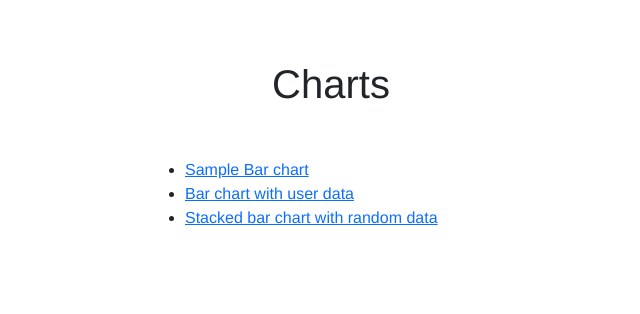
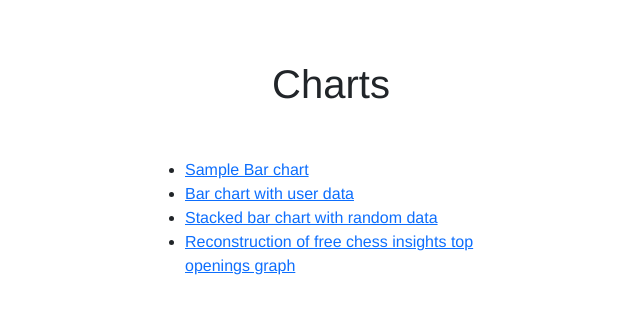
Before and after one commit to NotJoeMartinez/chart-tests, a Vue app: page / in a window 1280 px wide. Shown: the top 314 px of the page, without its empty margins (309-949 px from the left). Built offline with nearby package versions, Linux system fonts and the light colour scheme.

Commit message:
broken csv parsing

```diff
--- a/src/HomePage.vue
+++ b/src/HomePage.vue
@@ -7,14 +7,12 @@
             <div class="col-sm">
 
             </div>
-
-            <div class="col-md">
+            <div class="col">
                 <ul>
                     <li v-for="route in routes" :key="route.path">
-                        <router-link :to="route.path"> {{ route.name }} </router-link>
+                        <router-link :to="route.path"> {{ route.description }} </router-link>
                     </li>
                 </ul>
-
             </div>
             <div class="col-sm">
             </div>
@@ -29,11 +27,15 @@
     data() {
         return {
             routes: [
-                { path: '/barchart', name: 'Sample Bar chart'},
-                { path: '/barchartdata', name: 'Bar chart with user data'},
-                { path: '/stackedbarchart', name: 'Stacked bar chart with random data'},
+                { path: '/barchart', description: 'Sample Bar chart'},
+                { path: '/barchartdata', description: 'Bar chart with user data'},
+                { path: '/stackedbarchart', description: 'Stacked bar chart with random data'},
+                { path: '/openingsChart', description: 'Reconstruction of free chess insights top openings graph'}
             ]
         }
+    },
+    mounted() {
+        console.log(this.routes)
     }
 
 }
@@ -49,6 +51,5 @@
 h1 {
     text-align: center;
     margin-bottom: 50px;
-
 }
 </style>
--- a/src/charts/OpeningChart.vue
+++ b/src/charts/OpeningChart.vue
@@ -1,11 +1,69 @@
 
 <template>
-    hello
-
+    <h1>
+        Openings Chart
+    </h1>
+    <div class="container" id="barChartContainer">
+        <canvas id="barChart"></canvas>
+    </div>
 </template>
 
 <script>
+import { processOpeningsData, makeOpeningsChart } from '@/scripts/openingsChart.js';
+import Papa from 'papaparse';
+import axios from 'axios';
+
 export default {
     name: 'OpeningChart',
+    data() {
+        return {
+            csvData: []
+        }
+    },
+    mounted() {
+        this.readCSVData();
+    },
+    methods: {
+
+        readCSVData() {
+            axios.get('/data/testData.csv')
+            .then(response => {
+                let csv = response.data;
+                Papa.parse(csv, {
+                    header: true,
+                    complete: (results) => {
+                        this.csvData = results.data;
+
+                        let csvDataArr = []
+                        for (let i = 0; i < this.csvData.length; i++) {
+                            let csvDataObj = {
+                                    "opening": this.csvData[i]["opening"],
+                                }
+                            csvDataArr.push(csvDataObj)
+                        }
+                        console.log("CSV Data: ", csvDataArr)
+
+                        let openingsData = processOpeningsData(csvDataArr);
+                        console.log("Sorted openings data: ", openingsData)
+                        makeOpeningsChart(openingsData);
+                    }
+                });
+            })
+            .catch(error => {
+                console.log(error);
+            });
+        },
+
+
+
+    }
 }
+
 </script>
+
+<style scoped>
+  #barChartContainer {
+    width: 800px;
+    height: 400px;
+  }
+</style>
--- a/src/router.js
+++ b/src/router.js
@@ -16,21 +16,25 @@ const routes = [{
     {
         'path': '/barChart',
         'name': 'BarChart',
+        'description': 'Sample Bar chart',
         component: SampleBarChart
     },
     {
         'path': '/barChartData',
         'name': 'BarChartData',
+        'description': 'Bar chart with user data',
         component: BarChartData
     },
     {
         'path': '/stackedBarChart',
         'name': 'stackedBarChart',
+        'description': 'Stacked bar chart with random data',
         component: StackedBarChart
     },
     {
         'path': '/openingsChart',
         'name': 'openingsChart',
+        'description': 'Reconstruction of free chess insights top openings graph',
         component: OpeningsChart
     }
 ]
--- /dev/null
+++ b/src/scripts/openingsChart.js
@@ -0,0 +1,95 @@
+/* eslint-disable no-unused-vars */
+import Chart from 'chart.js/auto';
+import { LinearScale, PointElement, Tooltip, Legend, TimeScale } from 'chart.js';
+
+Chart.register(LinearScale, PointElement, Tooltip, Legend, TimeScale)
+
+export function makeOpeningsChart(openingsData) {
+
+    // const labels = ["Kings Pawn Opening", "Queens Pawn Opening", "Caro Kann Defense", "Vienna Game"];
+    // const counts =  [153, 120, 106, 65];
+    // const wins = [30, 40, 50, 60];
+    // const losses = [10, 20, 30, 40];
+    // const draws = [10, 20, 30, 40];
+
+    const labels = openingsData.labels
+    const counts = openingsData.counts
+    const wins = openingsData.wins
+    const losses = openingsData.losses
+    const draws = openingsData.draws
+
+    let colors = {
+        RED: "#8f3431",
+        GREEN: "#708641",
+        GREY: "#888683"
+    }
+    const ctx = document.getElementById("barChart");
+
+    new Chart(ctx, {
+        type: 'bar',
+        data: {
+          labels: labels,
+          datasets: [
+            {
+            label: 'Win',
+            data: wins,
+            borderWidth: 0.5,
+            backgroundColor: colors.GREEN
+          },
+          {
+            label: 'Draw',
+            data: losses,
+            borderWidth: 0.5,
+            backgroundColor: colors.GREY
+          },
+          {
+            label: 'Loss',
+            data: draws,
+            borderWidth: 0.5,
+            backgroundColor: colors.RED
+          }
+        ]
+        },
+        options: {
+          scales: {
+            y: {
+              beginAtZero: true,
+              stacked: true
+            },
+            x: {
+                beginAtZero: true,
+                stacked: true
+            }
+          }
+        }
+      });
+
+}
+
+
+
+function processOpeningsData(openingsData, n) {
+    // Sort the data by count in descending order
+    openingsData.sort((a, b) => b.count - a.count);
+
+    // Determine the cutoff index based on the percentile
+    const cutoffIndex = Math.ceil((n / 100) * openingsData.length);
+
+    // Slice the array to get the top n%
+    const topOpeningsData = openingsData.slice(0, cutoffIndex);
+
+    // Create separate arrays for each property
+    const labels = topOpeningsData.map(data => data.name);
+    const counts = topOpeningsData.map(data => data.count);
+    const wins = topOpeningsData.map(data => data.win);
+    const losses = topOpeningsData.map(data => data.loss);
+    const draws = topOpeningsData.map(data => data.draw);
+
+    return {
+        labels,
+        counts,
+        wins,
+        losses,
+        draws
+    };
+}
```
Lines whose indentation alone changed are shown as unchanged.
